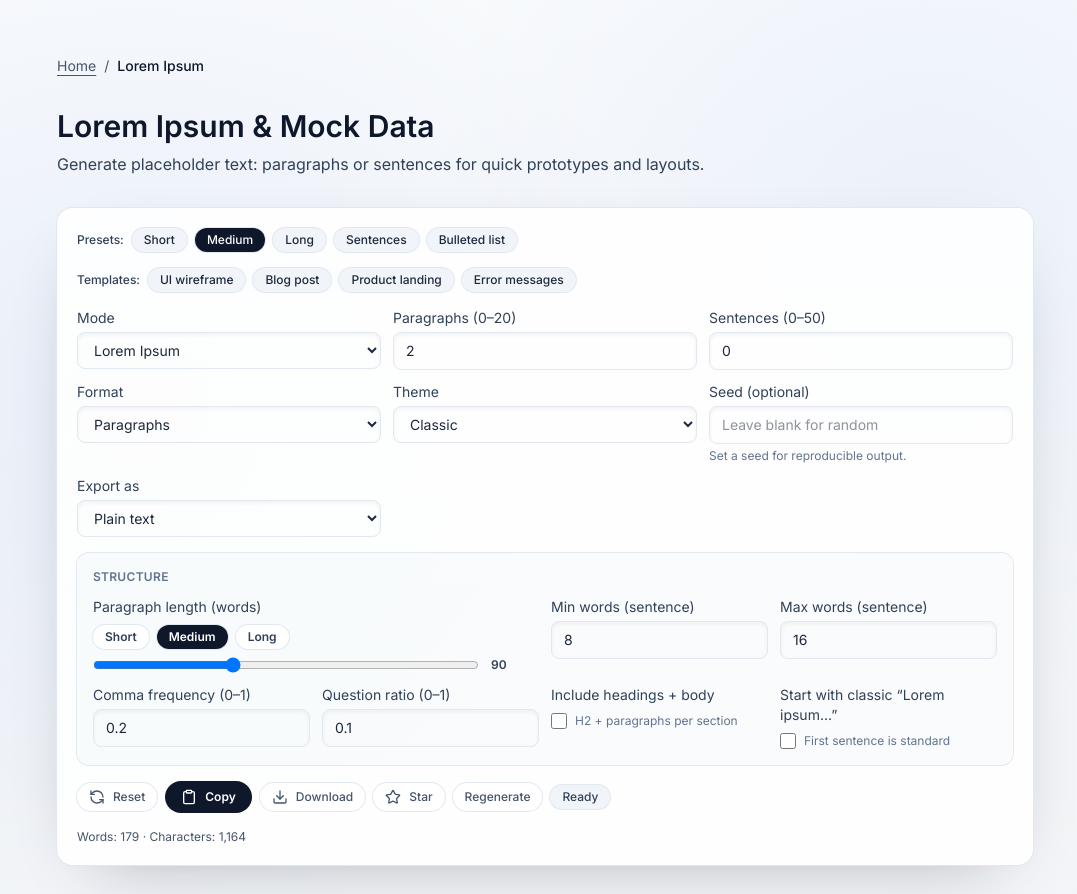
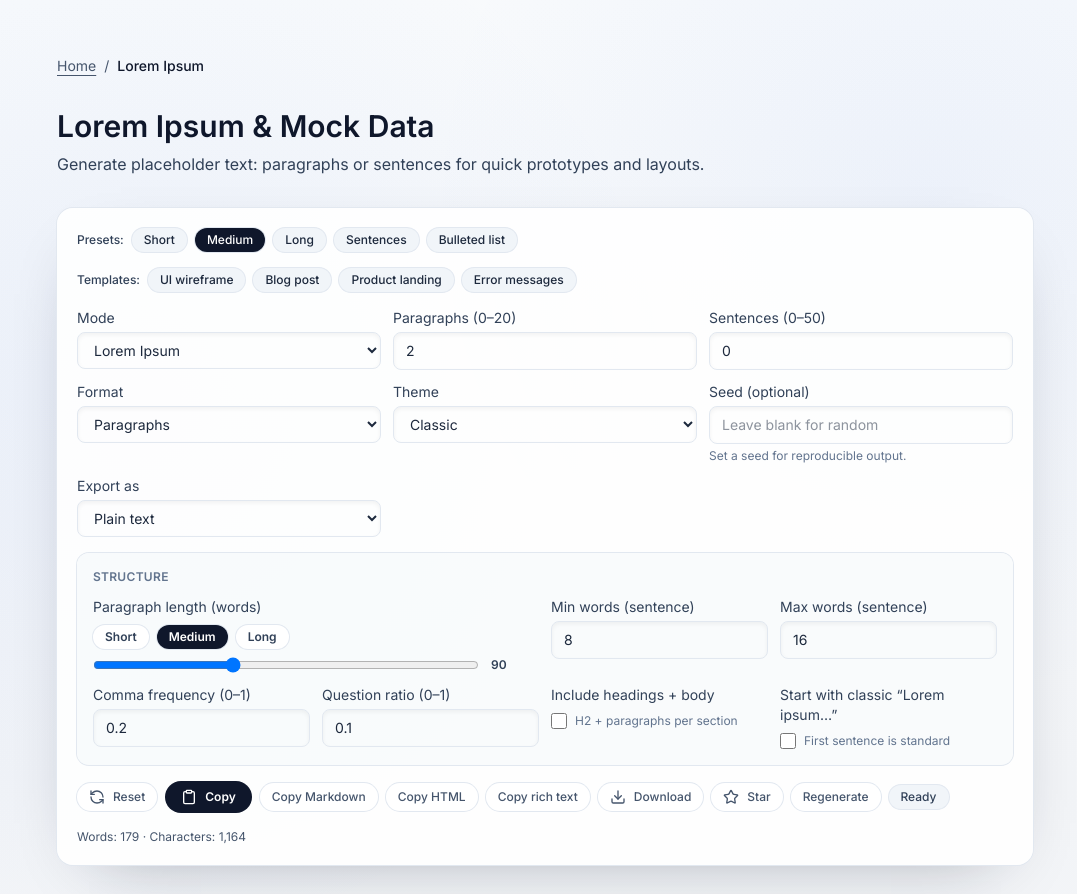
Before and after one commit to ChainPix/custom-website, a Next.js app: page /lorem-ipsum in a window 1280 px wide. Shown: the top 894 px of the page, without its empty margins (95-1172 px from the left). Built offline with nearby package versions, Linux system fonts and the light colour scheme; no server answers.

Commit message:
Added UX polish: rich‑text copy, one‑click Markdown/HTML copy, keyboard shortcuts, and output preview tabs

```diff
--- a/app/(tools)/lorem-ipsum/LOREM_IPSUM.md
+++ b/app/(tools)/lorem-ipsum/LOREM_IPSUM.md
@@ -14,6 +14,7 @@
 - Mock data: Added generator for realistic records (names, emails, addresses, phones, UUIDs, timestamps, prices, countries, URLs) with JSON/CSV/SQL/TS output formats.
 - Templates: Added real-world presets for wireframes, blog skeletons, product landing sections, and error message mocks.
 - History: Recent generations saved to localStorage with favorites and per-block copy actions.
+- UX: Added rich text copy, one-click Markdown/HTML copy, keyboard shortcuts (R/C/D), and output preview tabs.
 - Content/SEO: On-page How-to + FAQ with privacy note (local generation); FAQPage JSON-LD in metadata.
 
 ## Remaining gaps / polish ideas
--- a/app/(tools)/lorem-ipsum/client.tsx
+++ b/app/(tools)/lorem-ipsum/client.tsx
@@ -269,6 +269,7 @@ export default function LoremIpsumClient() {
   const [startWithClassic, setStartWithClassic] = useState(false);
   const [bulletPrefix, setBulletPrefix] = useState("- ");
   const [exportFormat, setExportFormat] = useState<"text" | "markdown" | "html">("text");
+  const [previewTab, setPreviewTab] = useState<"plain" | "markdown" | "html">("plain");
   const [recentGenerations, setRecentGenerations] = useState<GenerationEntry[]>([]);
   const [favoritePresets, setFavoritePresets] = useState<FavoritePreset[]>([]);
   const lastGenerationKey = useRef("");
@@ -675,6 +676,18 @@ export default function LoremIpsumClient() {
     return buildHtmlFromBlocks(blocks);
   }, [text, mode, exportFormat, blocks, bulletPrefix]);
 
+  const markdownContent = useMemo(() => {
+    if (!text) return "";
+    if (mode === "mock") return text;
+    return buildMarkdownFromBlocks(blocks, bulletPrefix);
+  }, [text, mode, blocks, bulletPrefix]);
+
+  const htmlContent = useMemo(() => {
+    if (!text) return "";
+    if (mode === "mock") return text;
+    return buildHtmlFromBlocks(blocks);
+  }, [text, mode, blocks]);
+
   const blockGroups = useMemo(() => {
     if (mode === "mock") return [];
     const groups: { id: string; label: string; content: string; preview: string }[] = [];
@@ -735,6 +748,43 @@ export default function LoremIpsumClient() {
     }
   };
 
+  const handleCopyMarkdown = async () => {
+    try {
+      await navigator.clipboard.writeText(markdownContent || text);
+      setStatus("Markdown copied");
+    } catch (err) {
+      console.error("Copy failed", err);
+      setStatus("Copy failed");
+    }
+  };
+
+  const handleCopyHtml = async () => {
+    try {
+      await navigator.clipboard.writeText(htmlContent || text);
+      setStatus("HTML copied");
+    } catch (err) {
+      console.error("Copy failed", err);
+      setStatus("Copy failed");
+    }
+  };
+
+  const handleCopyRichText = async () => {
+    if (!htmlContent) return;
+    try {
+      if (typeof ClipboardItem !== "undefined") {
+        const item = new ClipboardItem({ "text/html": new Blob([htmlContent], { type: "text/html" }) });
+        await navigator.clipboard.write([item]);
+        setStatus("Rich text copied");
+        return;
+      }
+      await navigator.clipboard.writeText(htmlContent);
+      setStatus("HTML copied");
+    } catch (err) {
+      console.error("Copy failed", err);
+      setStatus("Copy failed");
+    }
+  };
+
   const handleCopyBlock = async (content: string) => {
     try {
       await navigator.clipboard.writeText(content);
@@ -828,6 +878,32 @@ export default function LoremIpsumClient() {
     URL.revokeObjectURL(url);
     setStatus("Downloaded");
   };
+
+  useEffect(() => {
+    const handler = (event: KeyboardEvent) => {
+      const target = event.target as HTMLElement | null;
+      if (target) {
+        const tagName = target.tagName;
+        if (target.isContentEditable || tagName === "INPUT" || tagName === "TEXTAREA" || tagName === "SELECT") {
+          return;
+        }
+      }
+      const key = event.key.toLowerCase();
+      if (key === "r") {
+        event.preventDefault();
+        setRegenTick((t) => t + 1);
+        setStatus("Regenerated");
+      } else if (key === "c") {
+        event.preventDefault();
+        void handleCopy();
+      } else if (key === "d") {
+        event.preventDefault();
+        handleDownload();
+      }
+    };
+    window.addEventListener("keydown", handler);
+    return () => window.removeEventListener("keydown", handler);
+  }, [handleCopy, handleDownload]);
 
   const applyPreset = (preset: "short" | "medium" | "long" | "sentences" | "bullets") => {
     setMode("lorem");
@@ -1410,6 +1486,30 @@ export default function LoremIpsumClient() {
             {copied ? "Copied" : "Copy"}
           </button>
           <button
+            onClick={handleCopyMarkdown}
+            className="flex items-center gap-2 rounded-full bg-white px-3 py-1.5 text-xs font-medium text-slate-600 shadow-[var(--shadow-soft)] ring-1 ring-slate-200 transition hover:-translate-y-0.5 disabled:opacity-60"
+            disabled={!text}
+            aria-label="Copy Markdown"
+          >
+            Copy Markdown
+          </button>
+          <button
+            onClick={handleCopyHtml}
+            className="flex items-center gap-2 rounded-full bg-white px-3 py-1.5 text-xs font-medium text-slate-600 shadow-[var(--shadow-soft)] ring-1 ring-slate-200 transition hover:-translate-y-0.5 disabled:opacity-60"
+            disabled={!text}
+            aria-label="Copy HTML"
+          >
+            Copy HTML
+          </button>
+          <button
+            onClick={handleCopyRichText}
+            className="flex items-center gap-2 rounded-full bg-white px-3 py-1.5 text-xs font-medium text-slate-600 shadow-[var(--shadow-soft)] ring-1 ring-slate-200 transition hover:-translate-y-0.5 disabled:opacity-60"
+            disabled={!text || mode === "mock"}
+            aria-label="Copy as rich text"
+          >
+            Copy rich text
+          </button>
+          <button
             onClick={handleDownload}
             className="flex items-center gap-2 rounded-full bg-white px-3 py-1.5 text-xs font-medium text-slate-600 shadow-[var(--shadow-soft)] ring-1 ring-slate-200 transition hover:-translate-y-0.5 disabled:opacity-60"
             disabled={!text}
@@ -1455,8 +1555,24 @@ export default function LoremIpsumClient() {
         role="region"
         aria-labelledby="lorem-output-heading"
       >
-        <div id="lorem-output-heading" className="flex items-center justify-between border-b border-slate-800 px-4 py-3 text-sm font-semibold">
-          <span>Output</span>
+        <div id="lorem-output-heading" className="flex flex-wrap items-center justify-between gap-3 border-b border-slate-800 px-4 py-3 text-sm font-semibold">
+          <div className="flex items-center gap-2">
+            <span>Output</span>
+            <div className="flex items-center rounded-full bg-white/10 p-1 text-[11px] font-semibold">
+              {(["plain", "markdown", "html"] as const).map((tab) => (
+                <button
+                  key={tab}
+                  onClick={() => setPreviewTab(tab)}
+                  className={`rounded-full px-2 py-1 transition ${
+                    previewTab === tab ? "bg-white text-slate-900" : "text-slate-300 hover:text-white"
+                  }`}
+                  aria-label={`Preview ${tab}`}
+                >
+                  {tab === "plain" ? "Plain" : tab === "markdown" ? "Markdown" : "HTML"}
+                </button>
+              ))}
+            </div>
+          </div>
           <div className="flex items-center gap-2 text-xs font-medium text-slate-300">
             <span>
               Words: {wordCount.toLocaleString()} · Chars: {charCount.toLocaleString()}
@@ -1479,7 +1595,11 @@ export default function LoremIpsumClient() {
           className="max-h-[260px] overflow-auto whitespace-pre-wrap break-words p-4 text-sm leading-relaxed text-slate-100"
           aria-live="polite"
         >
-          {text || "Generated text will appear here."}
+          {previewTab === "markdown"
+            ? markdownContent || "Generated markdown will appear here."
+            : previewTab === "html"
+              ? htmlContent || "Generated HTML will appear here."
+              : text || "Generated text will appear here."}
         </pre>
       </div>
 
```
